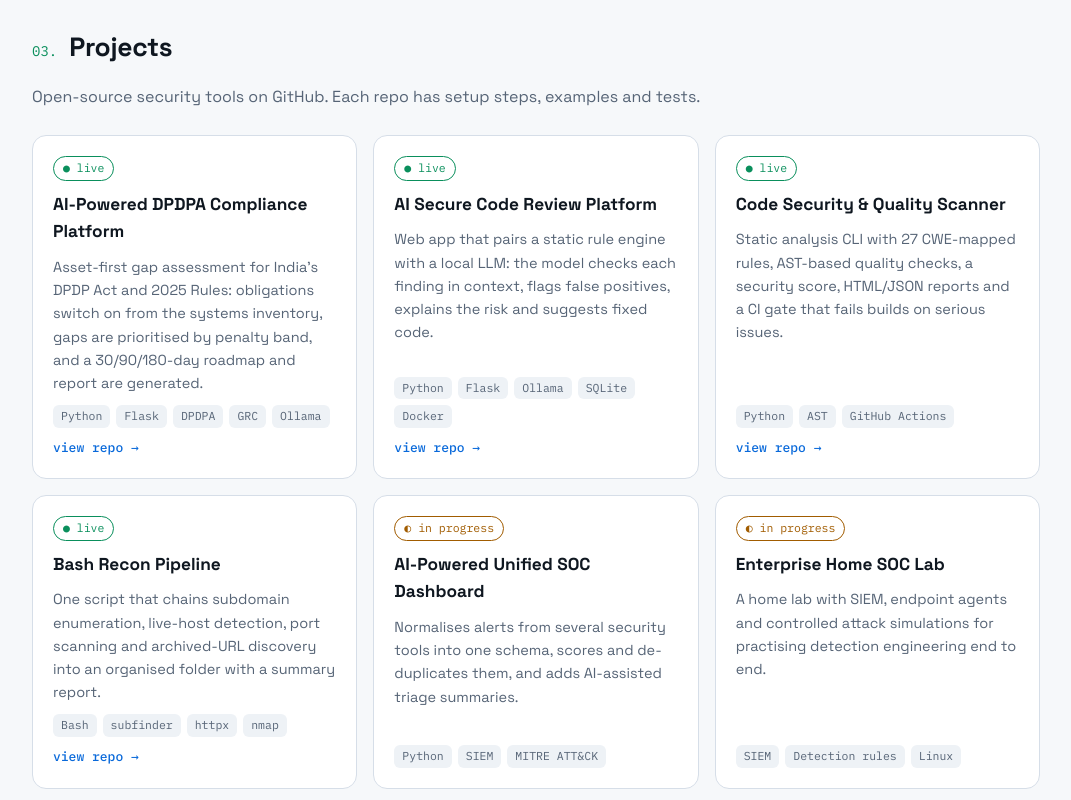
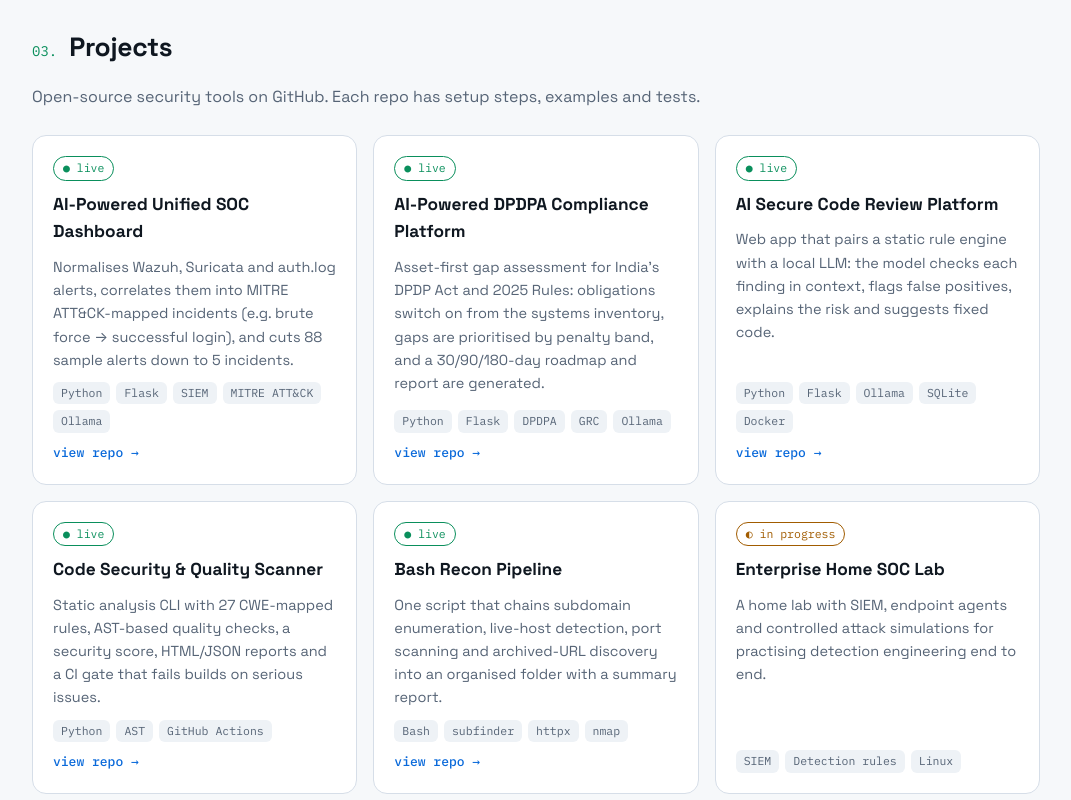
Before and after one commit to shreyash-1406/shreyash-1406.github.io, a plain HTML site: page index.html in a window 1280 px wide. Shown: the part 1720-2520 px from the top of the page, without its empty margins (104-1175 px from the left). Drawn offline with Linux system fonts and the light colour scheme.

Commit message:
Mark unified SOC dashboard as live
Co-Authored-By: Claude Opus 5.5 <noreply@anthropic.com>
Claude-Session: https://claude.ai/code/session_01HEAzzKhLRzckTWdndDDxN7

```diff
--- a/index.html
+++ b/index.html
@@ -242,6 +242,14 @@ footer{border-top:1px solid var(--line);padding:22px 0;font-family:var(--mono);f
     <div class="grid">
       <article class="card reveal">
         <span class="status live">● live</span>
+        <h3>AI-Powered Unified SOC Dashboard</h3>
+        <p>Normalises Wazuh, Suricata and auth.log alerts, correlates them into MITRE ATT&amp;CK-mapped incidents
+          (e.g. brute force → successful login), and cuts 88 sample alerts down to 5 incidents.</p>
+        <div class="stack"><span>Python</span><span>Flask</span><span>SIEM</span><span>MITRE ATT&amp;CK</span><span>Ollama</span></div>
+        <a class="go" href="https://github.com/shreyash-1406/unified-soc-dashboard" target="_blank" rel="noopener">view repo →</a>
+      </article>
+      <article class="card reveal">
+        <span class="status live">● live</span>
         <h3>AI-Powered DPDPA Compliance Platform</h3>
         <p>Asset-first gap assessment for India's DPDP Act and 2025 Rules: obligations switch on from the
           systems inventory, gaps are prioritised by penalty band, and a 30/90/180-day roadmap and report are generated.</p>
@@ -271,13 +279,6 @@ footer{border-top:1px solid var(--line);padding:22px 0;font-family:var(--mono);f
           discovery into an organised folder with a summary report.</p>
         <div class="stack"><span>Bash</span><span>subfinder</span><span>httpx</span><span>nmap</span></div>
         <a class="go" href="https://github.com/shreyash-1406/bash-recon-pipeline" target="_blank" rel="noopener">view repo →</a>
-      </article>
-      <article class="card reveal">
-        <span class="status wip">◐ in progress</span>
-        <h3>AI-Powered Unified SOC Dashboard</h3>
-        <p>Normalises alerts from several security tools into one schema, scores and de-duplicates them,
-          and adds AI-assisted triage summaries.</p>
-        <div class="stack"><span>Python</span><span>SIEM</span><span>MITRE ATT&amp;CK</span></div>
       </article>
       <article class="card reveal">
         <span class="status wip">◐ in progress</span>
```
